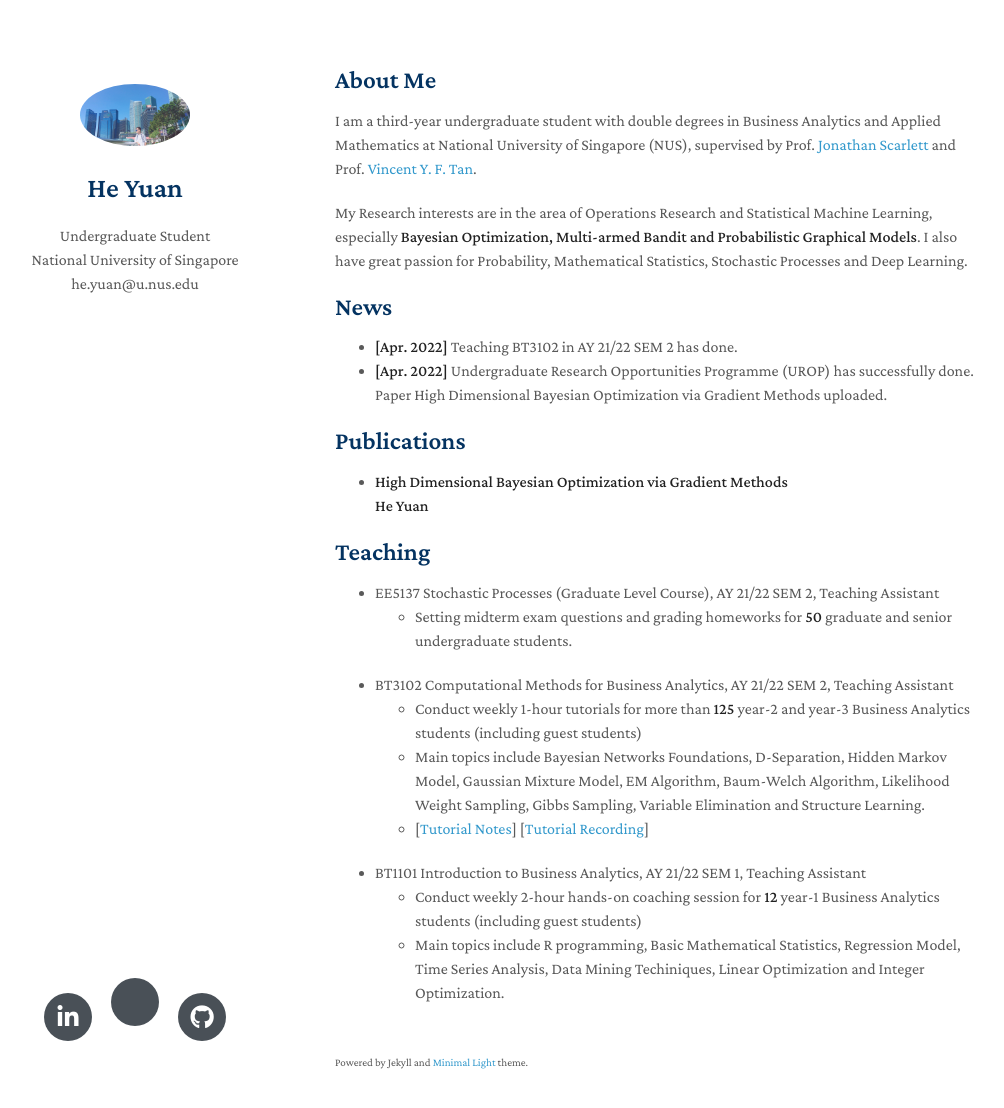
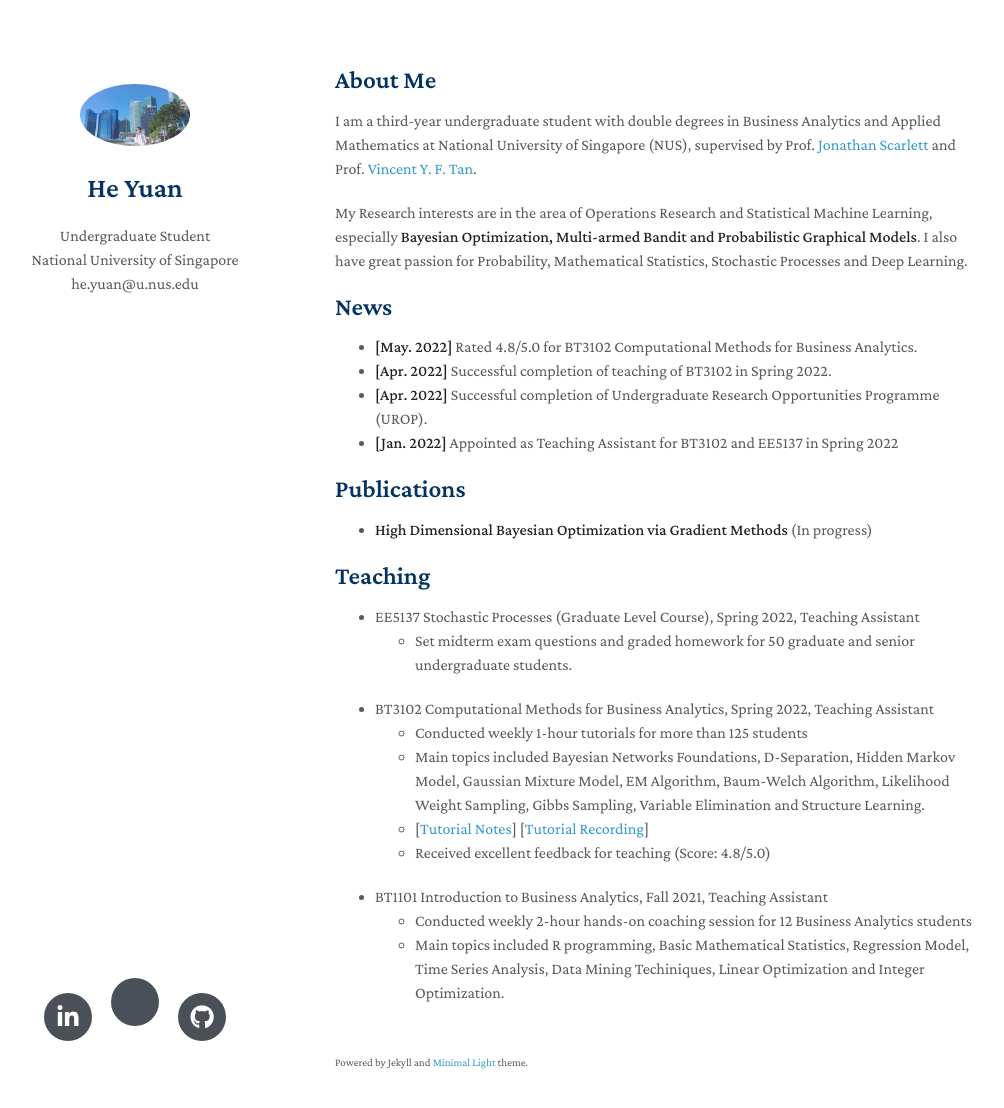
Before and after one commit to Henry-Yuan-He/Henry-Yuan-He.github.io, a Jekyll site: the page built from index.md, in a window 1280 px wide and 1143 px high. Shown: the top 1108 px of the window, without its empty margins (135-1139 px from the left). Built offline with Jekyll 4.4.1, drawn with Linux system fonts in a browser that asks for light colours; nearby versions of some CDN libraries; a style sheet for code colours, icons or effects is not loaded; our own code applies the rules of GitHub Pages for plain Markdown files.

Commit message:
grammar corrected

```diff
--- a/index.md
+++ b/index.md
@@ -12,29 +12,30 @@ My Research interests are in the area of Operations Research and Statistical Mac
 
 ## News
 
-- **[Apr. 2022]** Teaching BT3102 in AY 21/22 SEM 2 has done.
-- **[Apr. 2022]** Undergraduate Research Opportunities Programme (UROP) has successfully done. Paper High Dimensional Bayesian Optimization via Gradient Methods uploaded.
+- **[May. 2022]** Rated 4.8/5.0 for BT3102 Computational Methods for Business Analytics.
+- **[Apr. 2022]** Successful completion of teaching of BT3102 in Spring 2022.
+- **[Apr. 2022]** Successful completion of Undergraduate Research Opportunities Programme (UROP).
+- **[Jan. 2022]** Appointed as Teaching Assistant for BT3102 and EE5137 in Spring 2022
 
 
 
 ## Publications
 
-- **High Dimensional Bayesian Optimization via Gradient Methods**
-  <br>
-  **He Yuan**
+- **High Dimensional Bayesian Optimization via Gradient Methods** (In progress)
 
 
 
 ## Teaching
 
-- EE5137 Stochastic Processes (Graduate Level Course), AY 21/22 SEM 2, Teaching Assistant
-  - Setting midterm exam questions and grading homeworks for **50** graduate and senior undergraduate students.
+- EE5137 Stochastic Processes (Graduate Level Course), Spring 2022, Teaching Assistant
+  - Set midterm exam questions and graded homework for 50 graduate and senior undergraduate students.
 
-- BT3102 Computational Methods for Business Analytics, AY 21/22 SEM 2, Teaching Assistant
-  - Conduct weekly 1-hour tutorials for more than **125** year-2 and year-3 Business Analytics students (including guest students)
-  - Main topics include Bayesian Networks Foundations, D-Separation, Hidden Markov Model, Gaussian Mixture Model, EM Algorithm, Baum-Welch Algorithm, Likelihood Weight Sampling, Gibbs Sampling, Variable Elimination and Structure Learning.
+- BT3102 Computational Methods for Business Analytics, Spring 2022, Teaching Assistant
+  - Conducted weekly 1-hour tutorials for more than 125 students
+  - Main topics included Bayesian Networks Foundations, D-Separation, Hidden Markov Model, Gaussian Mixture Model, EM Algorithm, Baum-Welch Algorithm, Likelihood Weight Sampling, Gibbs Sampling, Variable Elimination and Structure Learning.
   - [[Tutorial Notes](https://drive.google.com/file/d/14HlVE_Dj5k5b2AZfcius6i2_K778Ztt8/view?usp=sharing)] [[Tutorial Recording](https://www.youtube.com/playlist?list=PLYEmLA_7ilZNEjwvGUoszPzUOWqIDjUZI)]
+  - Received excellent feedback for teaching (Score: 4.8/5.0)
 
-- BT1101 Introduction to Business Analytics, AY 21/22 SEM 1, Teaching Assistant
-  - Conduct weekly 2-hour hands-on coaching session for **12** year-1 Business Analytics students (including guest students)
-  - Main topics include R programming, Basic Mathematical Statistics, Regression Model, Time Series Analysis, Data Mining Techiniques, Linear Optimization and Integer Optimization.
+- BT1101 Introduction to Business Analytics, Fall 2021, Teaching Assistant
+  - Conducted weekly 2-hour hands-on coaching session for 12 Business Analytics students
+  - Main topics included R programming, Basic Mathematical Statistics, Regression Model, Time Series Analysis, Data Mining Techiniques, Linear Optimization and Integer Optimization.
```
